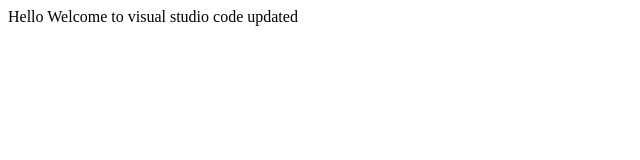
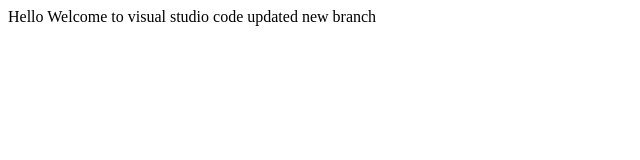
Before and after one commit to msangeetha27/myrepo, a plain HTML site: page index.html in a window 1280 px wide. Shown: the full height of the page, 0-640 px from the left. Drawn offline with Linux system fonts and the light colour scheme.

Commit message:
changes made in new branch

```diff
--- a/index.html
+++ b/index.html
@@ -1,5 +1,5 @@
 <!doctype html>
 <html>
-    <body>Hello Welcome to visual studio code updated
+    <body>Hello Welcome to visual studio code updated new branch
     </body>
 </html>
```
